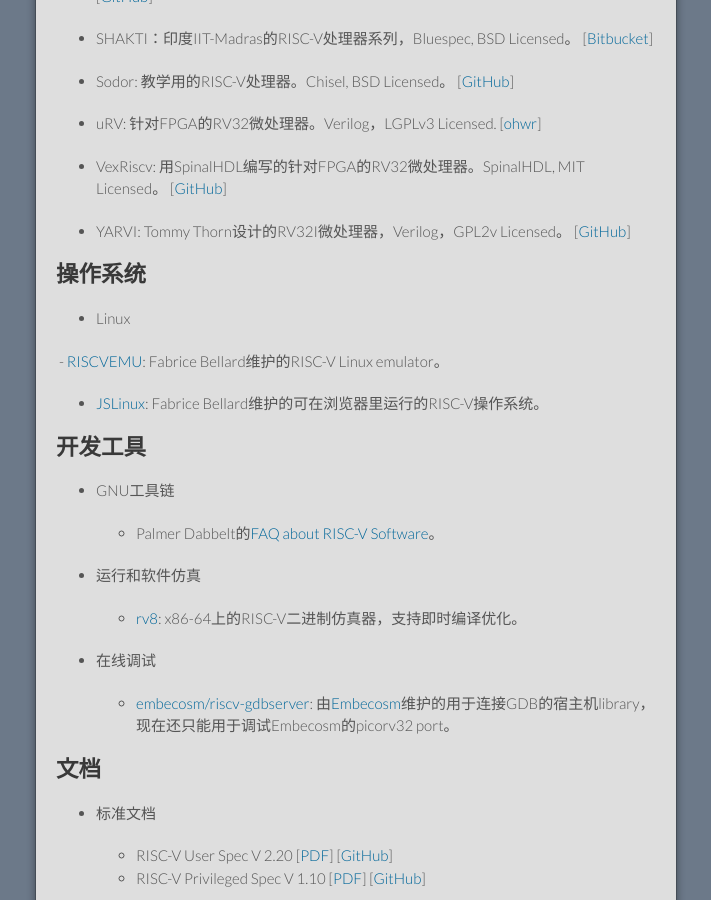
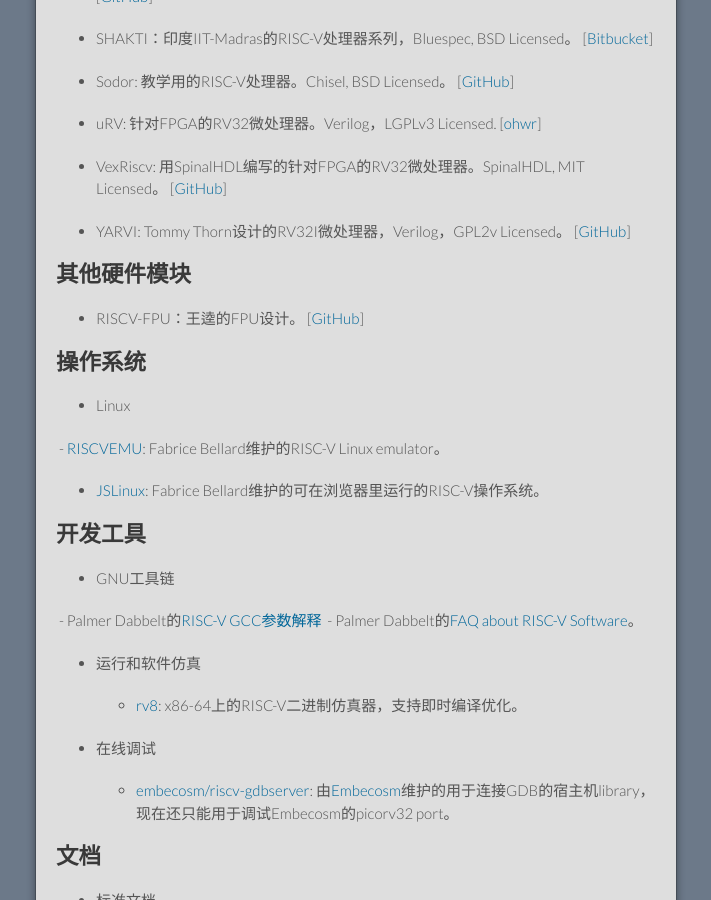
Before and after one commit to cnrv/home, a Jekyll site: the page built from resource.md, in a window 1280 px wide and 900 px high, scrolled down 1401 px. Shown: the whole window, without its empty margins (284-995 px from the left). Built offline with Jekyll 4.4.1, drawn with Linux system fonts in a browser that asks for light colours; Markdown is read by kramdown in place of the engine named in the settings; our own code applies the rules of GitHub Pages for plain Markdown files.

Commit message:
gcc arg blog and riscv-fpu

```diff
--- a/resource.md
+++ b/resource.md
@@ -89,6 +89,11 @@
 + YARVI: Tommy Thorn设计的RV32I微处理器，Verilog，GPL2v Licensed。
   [[GitHub](https://github.com/tommythorn/yarvi)]
 
+## 其他硬件模块
+
++ RISCV-FPU：王逵的FPU设计。
+  [[GitHub](https://github.com/cnrv/RISCV-FPU)]
+
 ## 操作系统
 
 + Linux
@@ -100,7 +105,8 @@
 
 + GNU工具链
 
-  - Palmer Dabbelt的[FAQ about RISC-V Software](http://www.dabbelt.com/~palmer/riscv-faq.html)。
+  - Palmer Dabbelt的[RISC-V GCC参数解释](https://www.sifive.com/blog/2017/08/14/all-aboard-part-1-compiler-args/)
+  - Palmer Dabbelt的[FAQ about RISC-V Software](http://www.dabbelt.com/~palmer/riscv-faq.html)。
 
 + 运行和软件仿真
 
```
